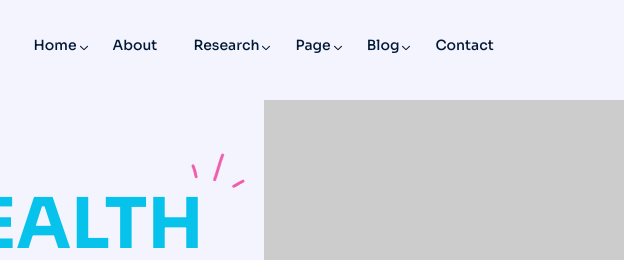
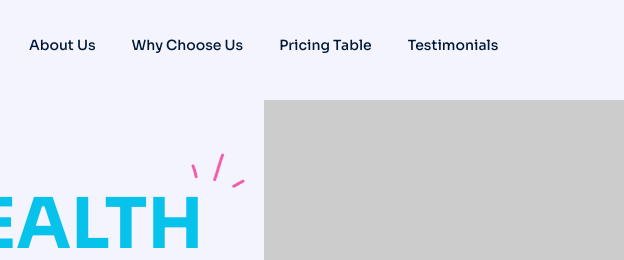
Before and after one commit to Slavik6661/Slavik6661.github.io, a plain HTML site: page index.html in a window 1280 px wide. Shown: the top 260 px of the page, 388-1012 px from the left. Drawn offline with nearby package versions, Linux system fonts and the light colour scheme; placeholder pictures from the web are drawn by us.

Commit message:
add desktop menu

```diff
--- a/index.html
+++ b/index.html
@@ -50,7 +50,19 @@
         </a>
         <nav class="navbar">
           <ul class="navbar-links">
-            <li class="navbar-dropdown menu-item-children">
+            <li>
+              <a href="#about-Us" class="menu-link">About Us</a>
+            </li>
+            <li>
+              <a href="#Why-Choose-Us" class="menu-link">Why Choose Us</a>
+            </li>
+            <li>
+              <a href="#Pricing-Table" class="menu-link">Pricing Table</a>
+            </li>
+            <li>
+              <a href="#Testimonials" class="menu-link">Testimonials</a>
+            </li>
+            <!-- <li class="navbar-dropdown menu-item-children">
               <a href="#">Home</a>
               <ul class="sub-menu">
                 <li><a href="index.html">home 1</a></li>
@@ -87,7 +99,7 @@
             </li>
             <li class="navbar-dropdown">
               <a href="contact.html">contact</a>
-            </li>
+            </li> -->
           </ul>
         </nav>
         <div class="header-menu-right">
@@ -120,23 +132,17 @@
       </div>
       <ul>
         <li>
-          <a  href="#about-Us" class="menu-link">About Us</a>
+          <a href="#about-Us" class="menu-link">About Us</a>
         </li>
-
         <li>
           <a href="#Why-Choose-Us" class="menu-link">Why Choose Us</a>
         </li>
-
         <li>
           <a href="#Pricing-Table" class="menu-link">Pricing Table</a>
         </li>
-
         <li>
           <a href="#Testimonials" class="menu-link">Testimonials</a>
         </li>
-
-
-
 
         <!-- <li>
           <a href="#">about</a>
@@ -167,8 +173,8 @@
         </li>
         <li>
           <a href="contact.html">Contact</a>
-        </li>
-      </ul> -->
+        </li> -->
+      </ul>
       <a href="JavaScript:void(0)" id="res-cross"></a>
     </div>
 
@@ -429,7 +435,7 @@
   <section class="gap section-pricing" style="background-image: url(assets/img/graph.png);">
     <div class="container">
       <div class="heading two">
-        <span id ="Pricing-Table"># Pricing Table</span>
+        <span id="Pricing-Table"># Pricing Table</span>
         <h2>Flexible Options for Every Patient.</h2>
       </div>
       <div class="row">
@@ -506,8 +512,9 @@
   </section>
 
 
-  <section id="modal" class="appiontment-section-modal gap modal" style="background-image: url(assets/img/bg-line-2.png);">
-     <button class="close-search"><i class="fa-solid fa-xmark"></i></button>
+  <section id="modal" class="appiontment-section-modal gap modal"
+    style="background-image: url(assets/img/bg-line-2.png);">
+    <button class="close-search"><i class="fa-solid fa-xmark"></i></button>
     <div class="container">
 
       <div class="row">
@@ -649,7 +656,7 @@
   <footer class="no-bottom">
     <div class="container">
       <div class="copyright">
-        <p>Sjp Asia group  © 2025 <span>Maula.</span> All Rights Reserved.</p>
+        <p>Sjp Asia group © 2025 <span>Maula.</span> All Rights Reserved.</p>
         <ul>
           <li><a class="privacy-policy-btn">Privacy policy</a></li>
         </ul>
```
